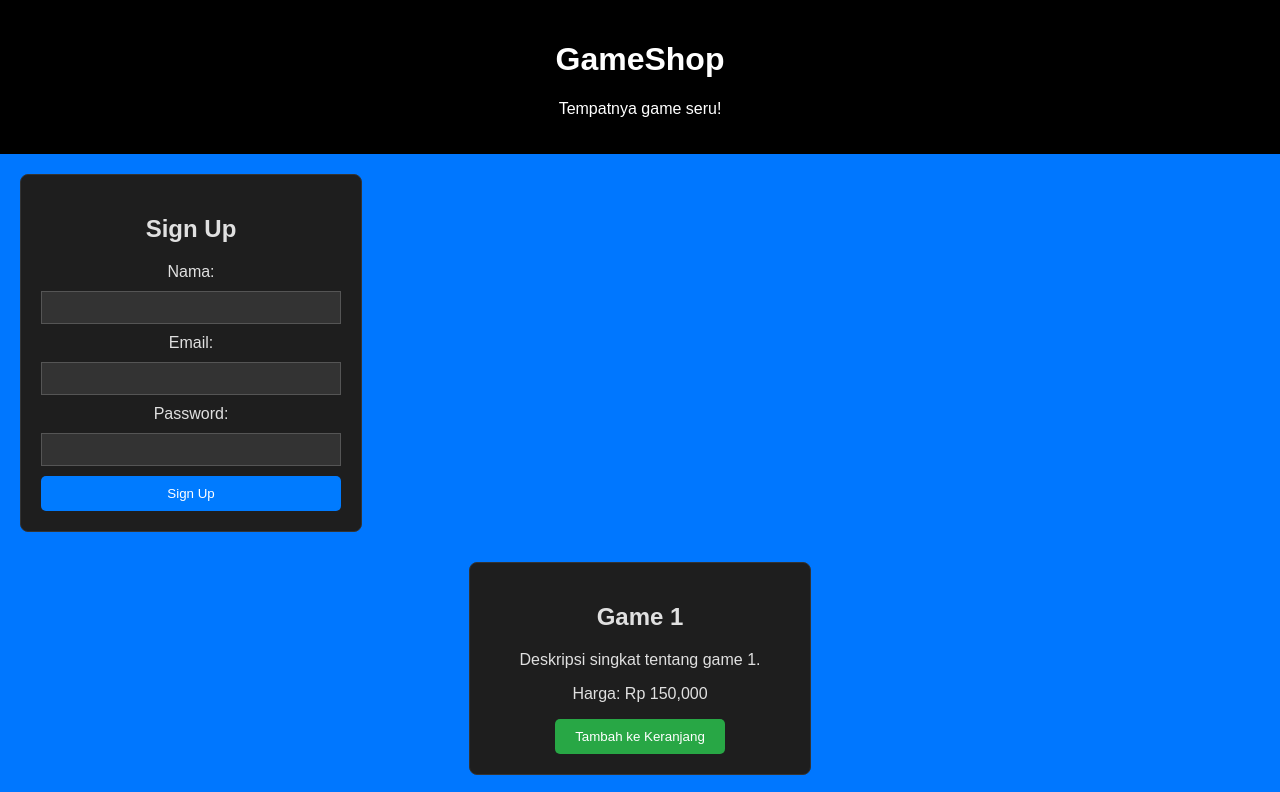
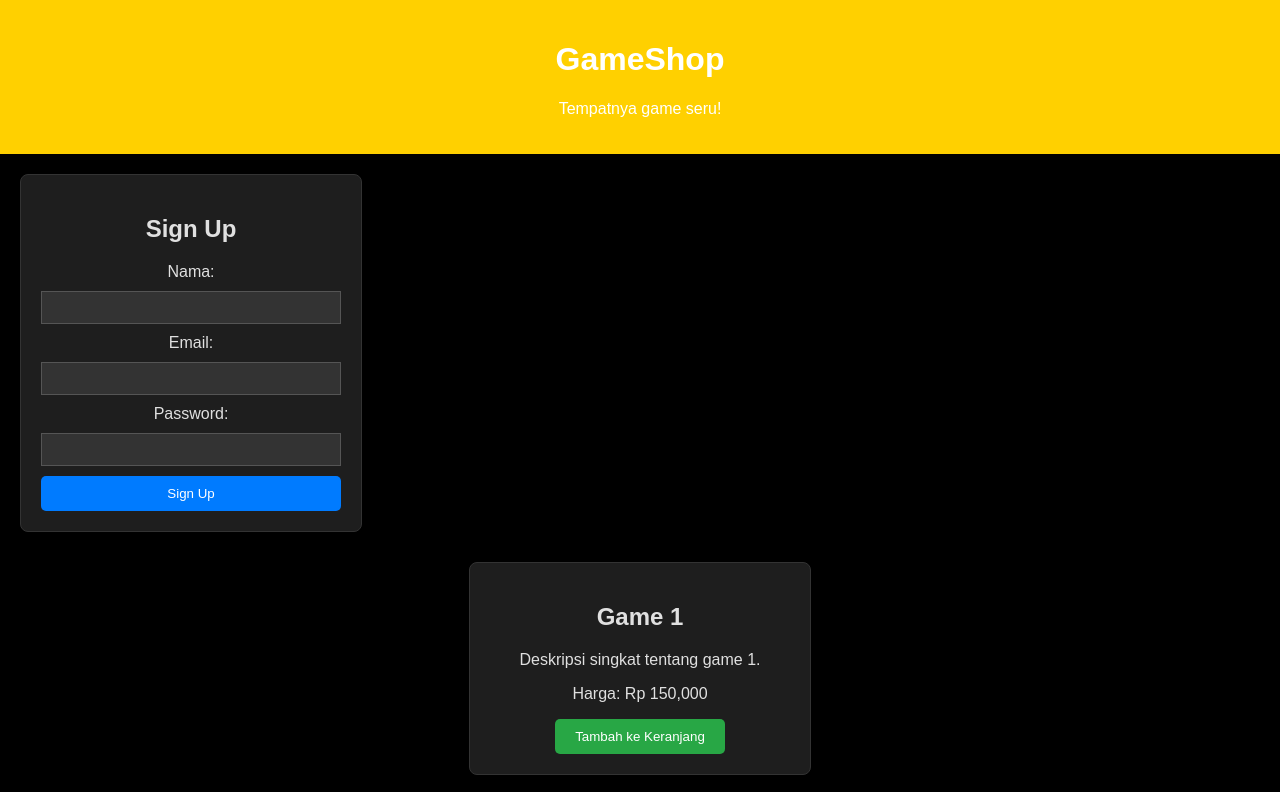
Before and after one commit to Azherino/azher.Tugas.web.github.io, a plain HTML site: page index.html in a window 1280 px wide. Shown: the top 792 px of the page. Drawn offline with Linux system fonts and the light colour scheme.

```diff
--- a/style.css
+++ b/style.css
@@ -3,13 +3,13 @@
     font-family: Arial, sans-serif;
     margin: 0;
     padding: 0;
-    background-color: #0077ff; /* Warna dasar hitam */
+    background-color: #000000; /* Warna dasar hitam */
     color: #e0e0e0; /* Warna teks terang */
 }
 
 /* Header */
 header {
-    background-color: #000000;
+    background-color: #ffd000;
     color: #ffffff;
     padding: 20px;
     text-align: center;
```
